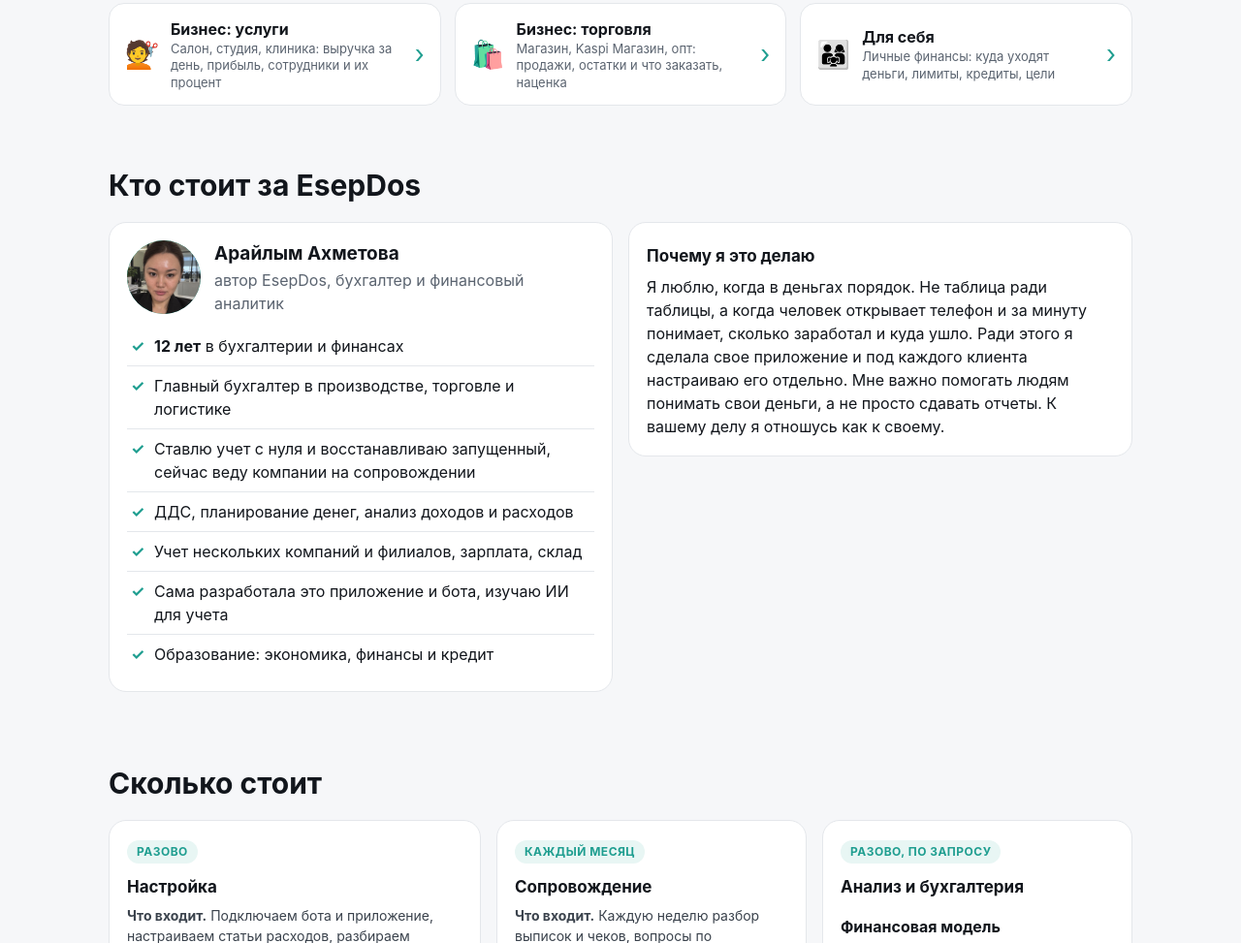
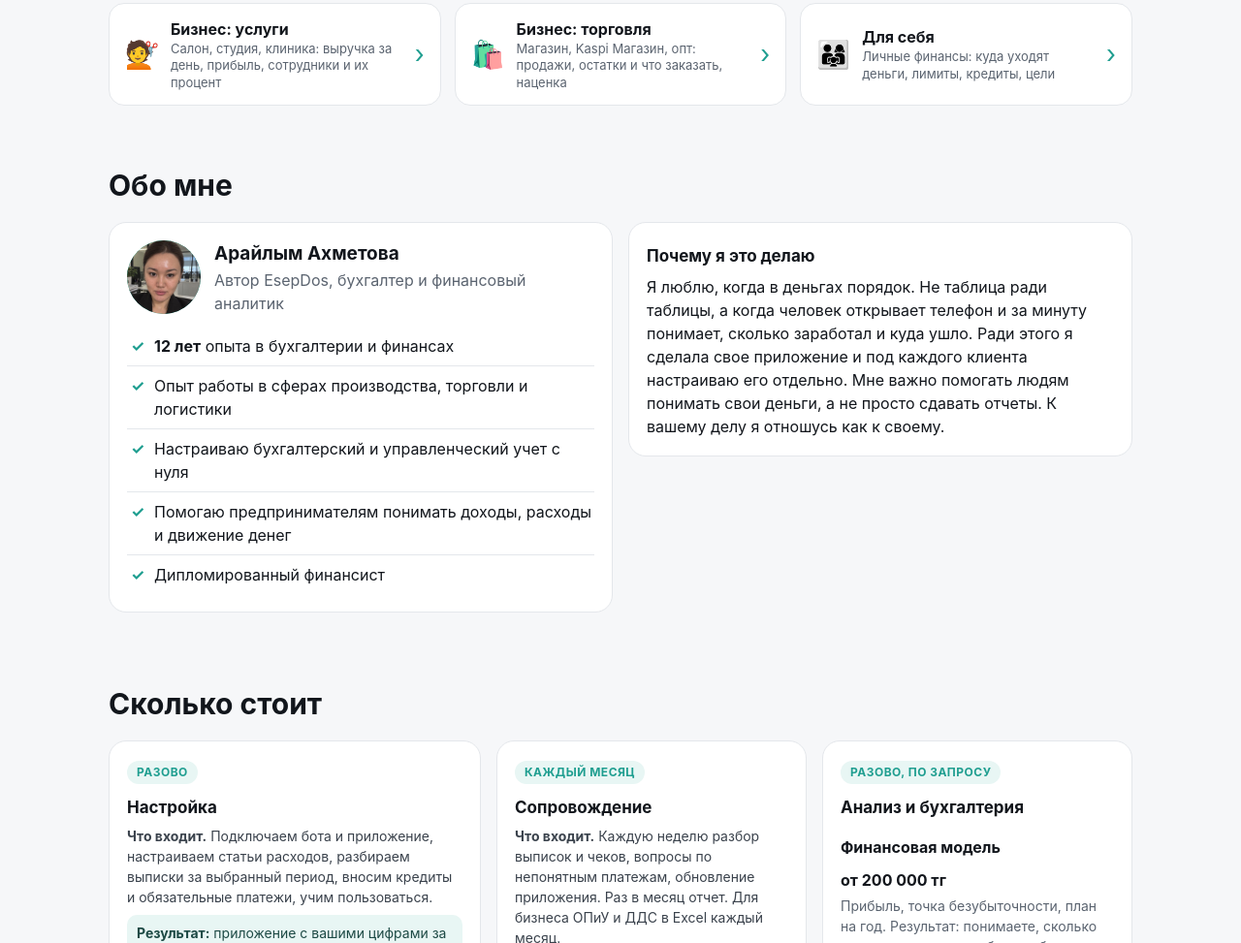
Before and after one commit to araikakd-ui/aray-finance, a plain HTML site: page start.html in a window 1280 px wide. Shown: the part 1695-2668 px from the top of the page at 97% size. Drawn offline with Linux system fonts and the light colour scheme.

Commit message:
Страница: новый блок «Обо мне»
Co-Authored-By: Claude Opus 5.5 <noreply@anthropic.com>

```diff
--- a/start.html
+++ b/start.html
@@ -166,17 +166,15 @@
   </section>
 
   <section>
-    <h2>Кто стоит за EsepDos</h2>
+    <h2>Обо мне</h2>
     <div class="two"><div class="card">
-      <div class="me"><div class="ava" id="ava">А</div><div><b>Арайлым Ахметова</b><span class="muted">автор EsepDos, бухгалтер и финансовый аналитик</span></div></div>
+      <div class="me"><div class="ava" id="ava">А</div><div><b>Арайлым Ахметова</b><span class="muted">Автор EsepDos, бухгалтер и финансовый аналитик</span></div></div>
       <ul class="facts">
-        <li><b>12 лет</b> в бухгалтерии и финансах</li>
-        <li>Главный бухгалтер в производстве, торговле и логистике</li>
-        <li>Ставлю учет с нуля и восстанавливаю запущенный, сейчас веду компании на сопровождении</li>
-        <li>ДДС, планирование денег, анализ доходов и расходов</li>
-        <li>Учет нескольких компаний и филиалов, зарплата, склад</li>
-        <li>Сама разработала это приложение и бота, изучаю ИИ для учета</li>
-        <li>Образование: экономика, финансы и кредит</li>
+        <li><b>12 лет</b> опыта в бухгалтерии и финансах</li>
+        <li>Опыт работы в сферах производства, торговли и логистики</li>
+        <li>Настраиваю бухгалтерский и управленческий учет с нуля</li>
+        <li>Помогаю предпринимателям понимать доходы, расходы и движение денег</li>
+        <li>Дипломированный финансист</li>
       </ul>
     </div>
     <div class="card">
```
